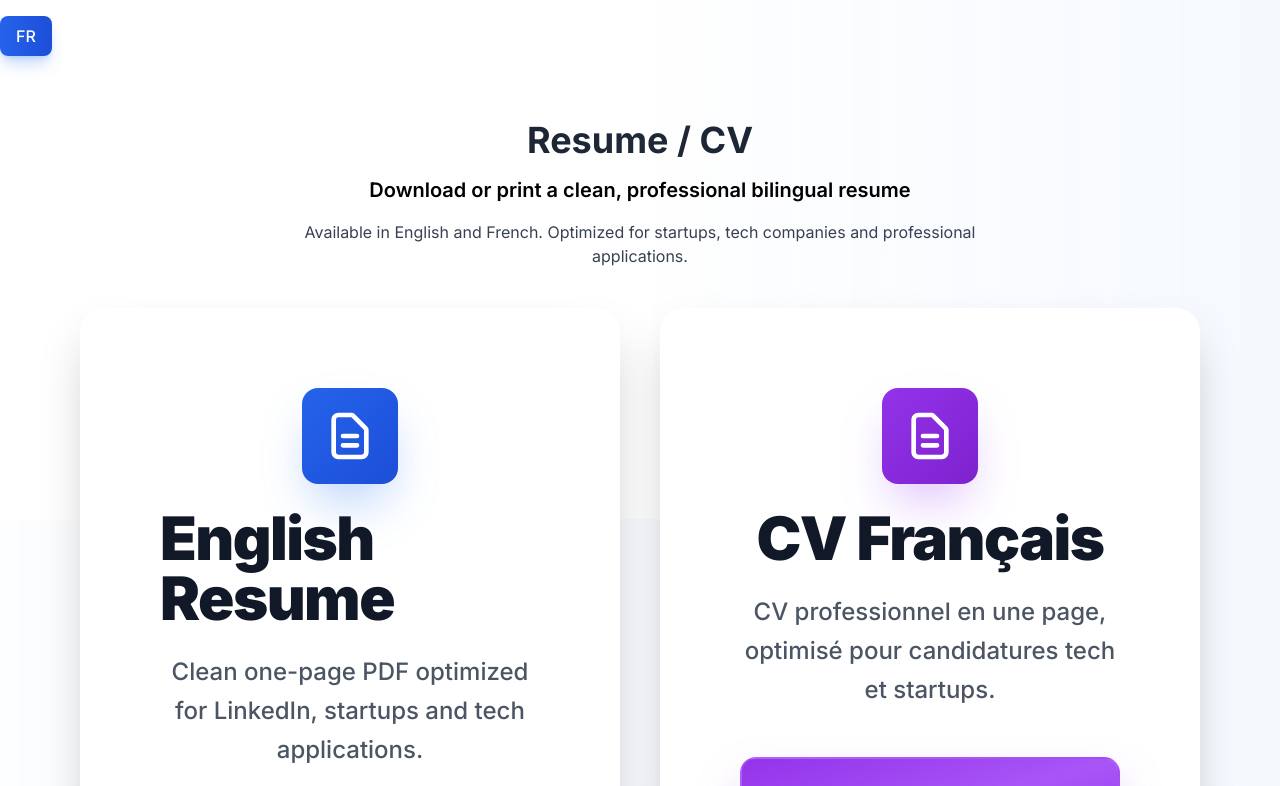
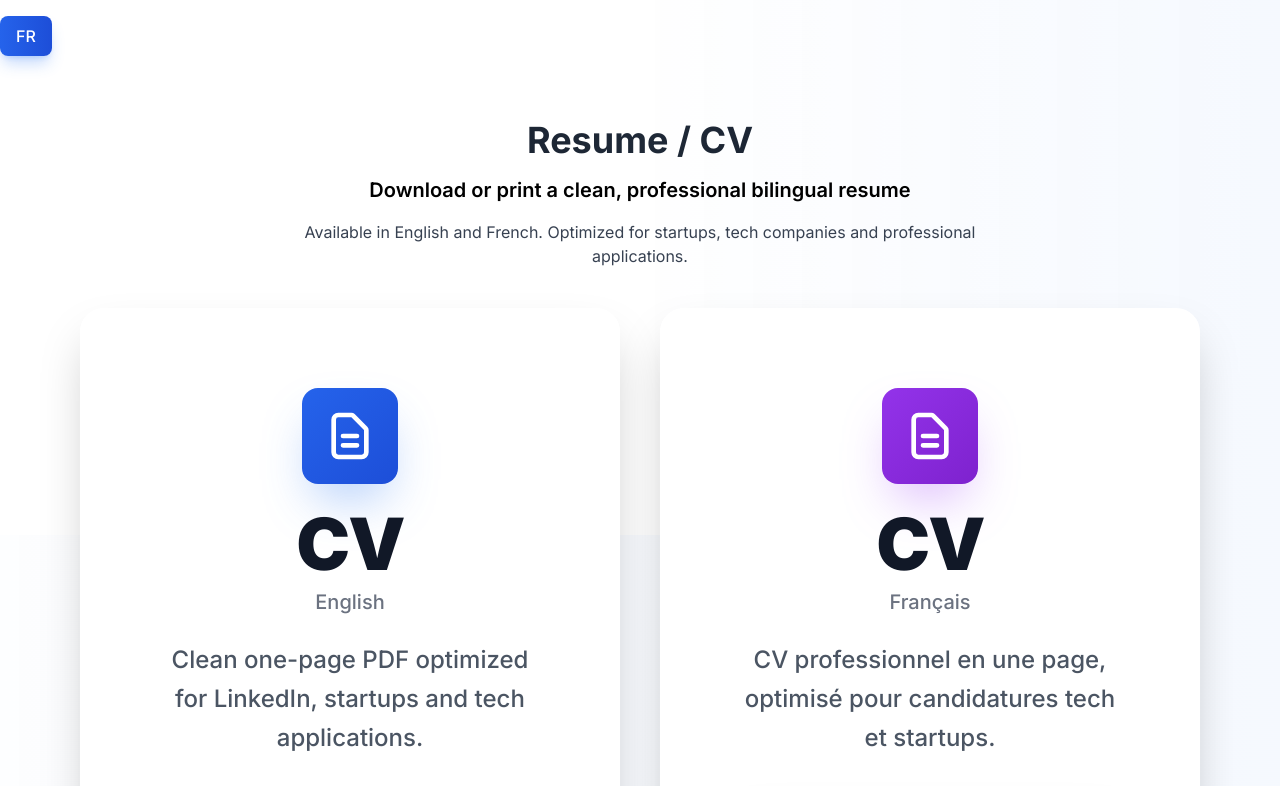
Before and after one commit to Sy2force/Portfolio---pro, a Next.js app: page /resume in a window 1280 px wide. Shown: the top 786 px of the page. Built offline with nearby package versions, Linux system fonts and the light colour scheme.

Commit message:
Changed titles to show 'CV' in large text (text-7xl) and language in small text (text-xl) below it

```diff
--- a/app/resume/page.tsx
+++ b/app/resume/page.tsx
@@ -168,10 +168,13 @@ export default function ResumePage() {
                 </div>
               </div>
 
-              <div className="relative z-10 flex items-center justify-center mb-6">
-                <h3 className="text-6xl font-black text-gray-900 tracking-tight">
-                  English Resume
+              <div className="relative z-10 flex flex-col items-center justify-center mb-6">
+                <h3 className="text-7xl font-black text-gray-900 tracking-tight">
+                  CV
                 </h3>
+                <span className="text-xl text-gray-500 font-medium mt-2">
+                  English
+                </span>
               </div>
               <p className="text-2xl text-gray-600 mb-12 leading-relaxed flex-grow relative z-10 font-medium text-center">
                 Clean one-page PDF optimized for LinkedIn, startups and tech applications.
@@ -220,10 +223,13 @@ export default function ResumePage() {
                 </div>
               </div>
 
-              <div className="relative z-10 flex items-center justify-center mb-6">
-                <h3 className="text-6xl font-black text-gray-900 tracking-tight">
-                  CV Français
+              <div className="relative z-10 flex flex-col items-center justify-center mb-6">
+                <h3 className="text-7xl font-black text-gray-900 tracking-tight">
+                  CV
                 </h3>
+                <span className="text-xl text-gray-500 font-medium mt-2">
+                  Français
+                </span>
               </div>
               <p className="text-2xl text-gray-600 mb-12 leading-relaxed flex-grow relative z-10 font-medium text-center">
                 CV professionnel en une page, optimisé pour candidatures tech et startups.
```
